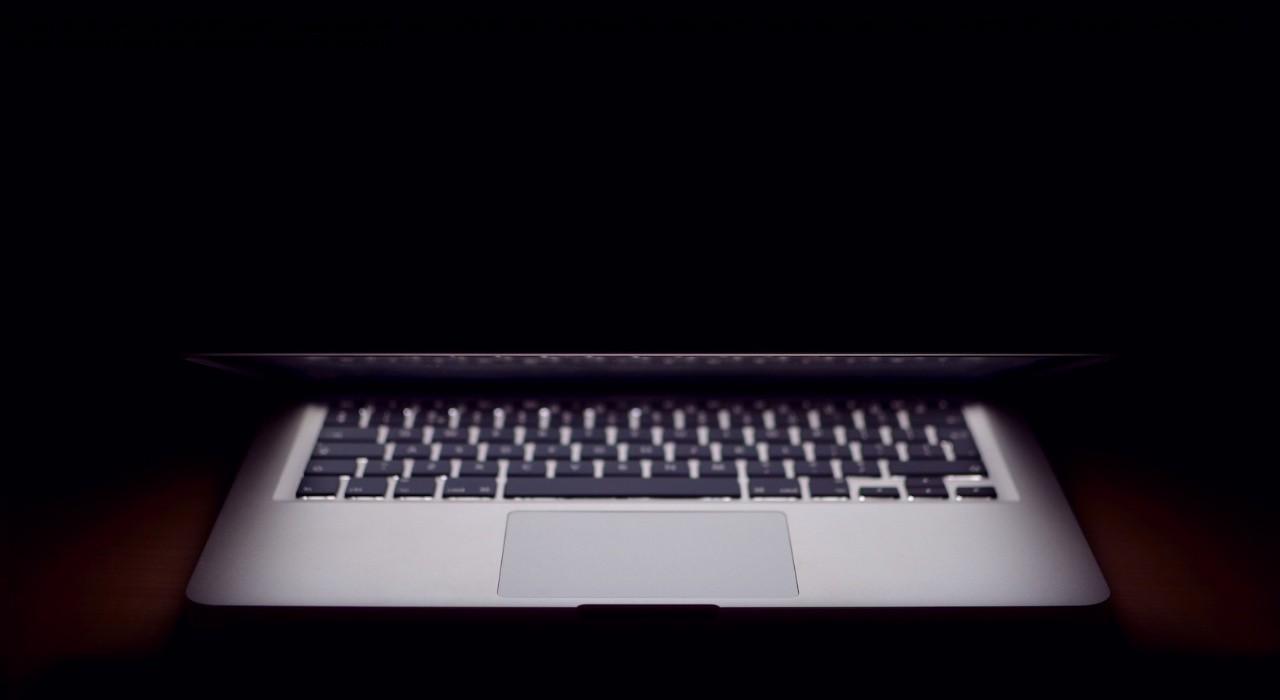
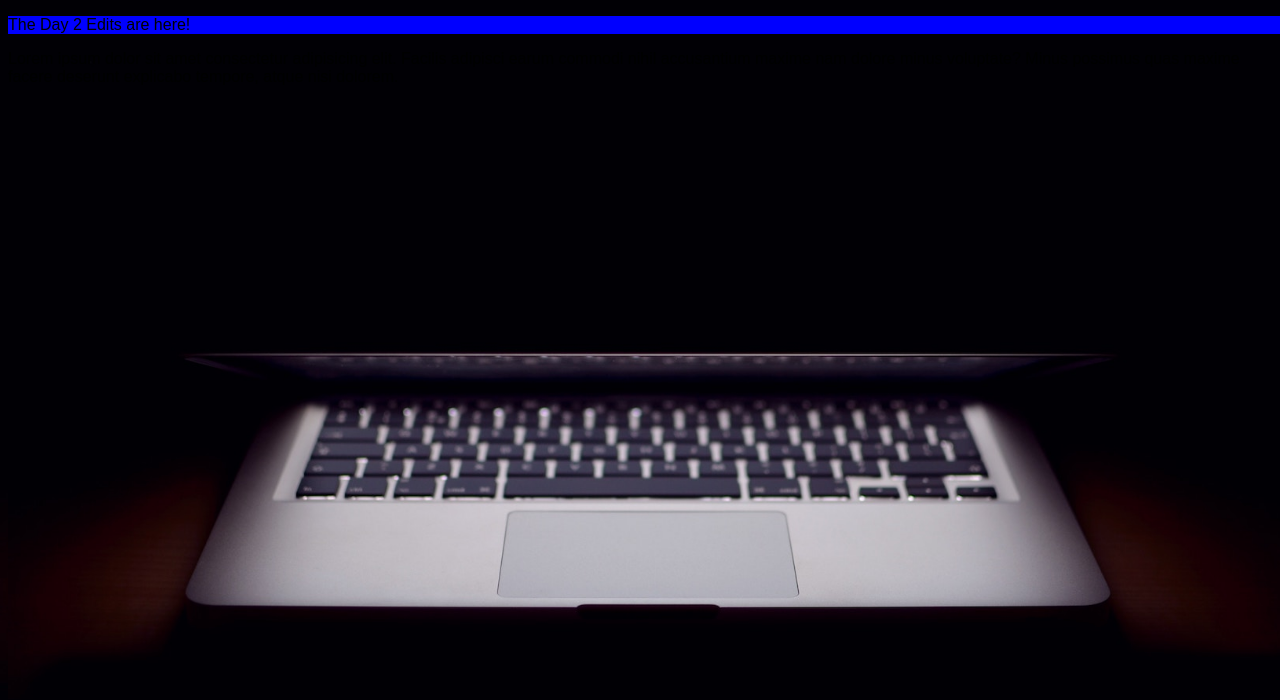
Before and after one commit to prajoth-b/startup-page, a plain HTML site: page index1.html in a window 1280 px wide. Drawn offline with Linux system fonts and the light colour scheme.

Commit message:
title and p change

```diff
--- a/index1.html
+++ b/index1.html
@@ -7,12 +7,13 @@
     <head>
         <meta charset="utf-8">
         <meta http-equiv="X-UA-Compatible" content="IE=edge">
-        <title>The COOL Second</title>
+        <title>The Day 2 Edits are here!!!</title>
         <meta name="description" content="">
         <meta name="viewport" content="width=device-width, initial-scale=1">
         <link rel="stylesheet" href="style.css">
     </head>
     <body>
+        <p style="background-color: blue;">The Day  2 Edits are here!</p>
         <p> Lorem ipsum dolor sit amet consectetur adipisicing elit. Facilis adipisci earum commodi nihil accusantium maxime nam dolore minus voluptate? Minus possimus quas maxime facere deserunt explicabo tempore, atque nisi dolorem.
 
         </p>
```
